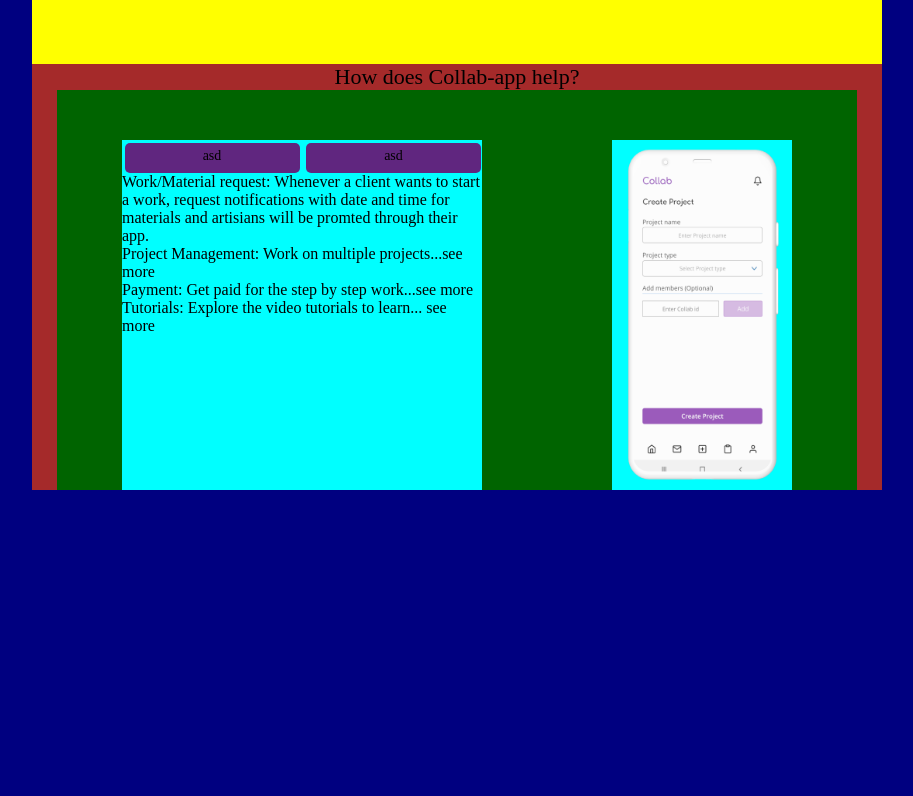
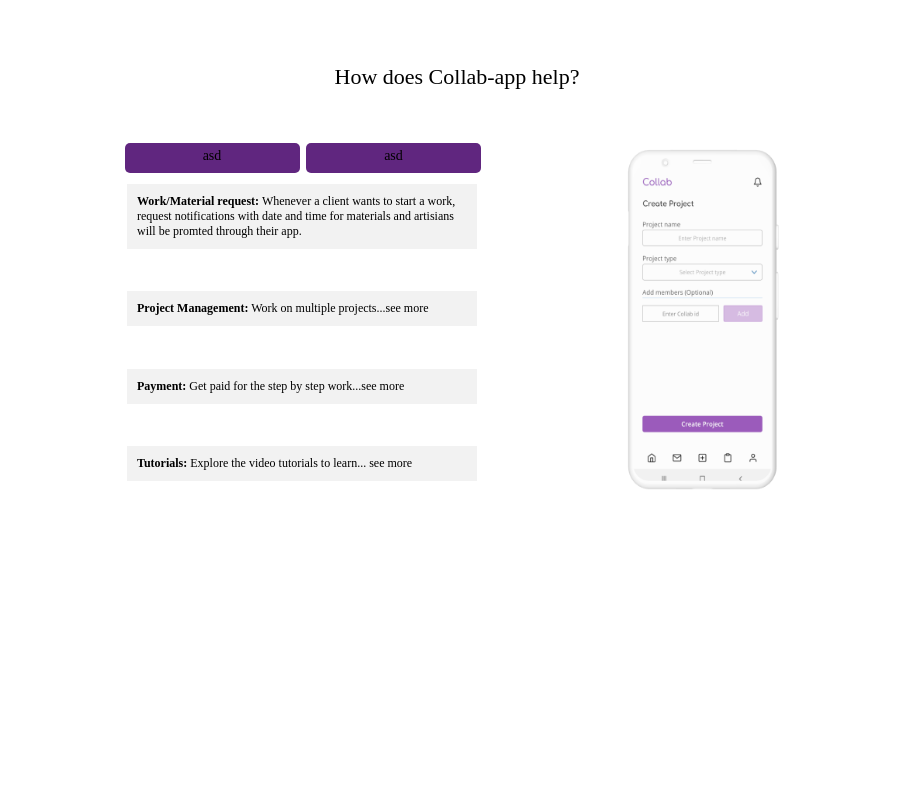
Before and after one commit to bartasd/landing, a website: page index.html in a window 1280 px wide. Shown: the part 737-1533 px from the top of the page, without its empty margins (183-1096 px from the left). Before the commit the page ends 1227 px from the top, so only its background shows below. Drawn offline with Linux system fonts and the light colour scheme; files whose address does not match are found by name.

Commit message:
mod n-th

```diff
--- a/css/style.css
+++ b/css/style.css
@@ -36,7 +36,7 @@
 }
 
 body{
-    background-color: navy;
+  /*  background-color: navy;*/
 }
 /* header selectors */
 
@@ -174,8 +174,8 @@
 
 .second_section{
     margin-top: 15px;
-    height: 500px;
-    background-color: yellow;
+    height: 250px;
+  /*  background-color: yellow;*/
     align-items: center;
 }
 
@@ -197,8 +197,8 @@
 
 .help_section{
     width: 100%;
-    height: 650px;
-    background-color: brown;
+    height: 1000px;
+ /*   background-color: brown; */
     display: flex;
     flex-direction: column;
     align-items: center;
@@ -208,15 +208,14 @@
     margin-top: 50px;
     width: 360px;
     height: 350px;
-    background-color: aqua;
     display: inline-block;
 }
 
 .help_cont{
     display: flex;
     flex-direction: row;
-    background-color: darkgreen;
-    height: 400px;
+   /* background-color: darkgreen; */
+    height: 800px;
     width: 800px;
     justify-content: space-around;
 }
@@ -224,9 +223,12 @@
 .cell_phone {
     margin-top: 50px;
     width: 180px;
-    height: auto;
-    background-color: aqua;
+    height: 360px;
     display: inline-block;
+}
+
+.help_buttons {
+    border-radius: 25px;
 }
 
 .help_buttons > div{
@@ -243,5 +245,16 @@
 }
 
 .help_notes {
+    height: 320px;
+    display: flex;
+    flex-direction: column;
+    row-gap: 20px;
+    justify-content: space-around;
+}
 
+.help_notes > p {
+    background-color: #F2F2F2;
+    margin: 5px;
+    padding: 10px;
+    font-size: 12px;
 }
--- a/index.html
+++ b/index.html
@@ -62,10 +62,10 @@
                         <div>asd</div>
                     </div>
                     <div class="help_notes">
-                        <p>Work/Material request: Whenever a client wants to start a work, request notifications with date and time for materials and artisians will be promted through their app.</p>
-                        <p>Project Management: Work on multiple projects...see more</p>
-                        <p>Payment: Get paid for the step by step work...see more</p>
-                        <p>Tutorials: Explore the video tutorials to learn... see more</p>
+                        <p><b>Work/Material request:</b> Whenever a client wants to start a work, request notifications with date and time for materials and artisians will be promted through their app.</p>
+                        <p><b>Project Management:</b> Work on multiple projects...see more</p>
+                        <p><b>Payment:</b> Get paid for the step by step work...see more</p>
+                        <p><b>Tutorials:</b> Explore the video tutorials to learn... see more</p>
                     </div>
                 </div>
                 <img class="cell_phone" src="./img/phone.png" alt="phone">
```
